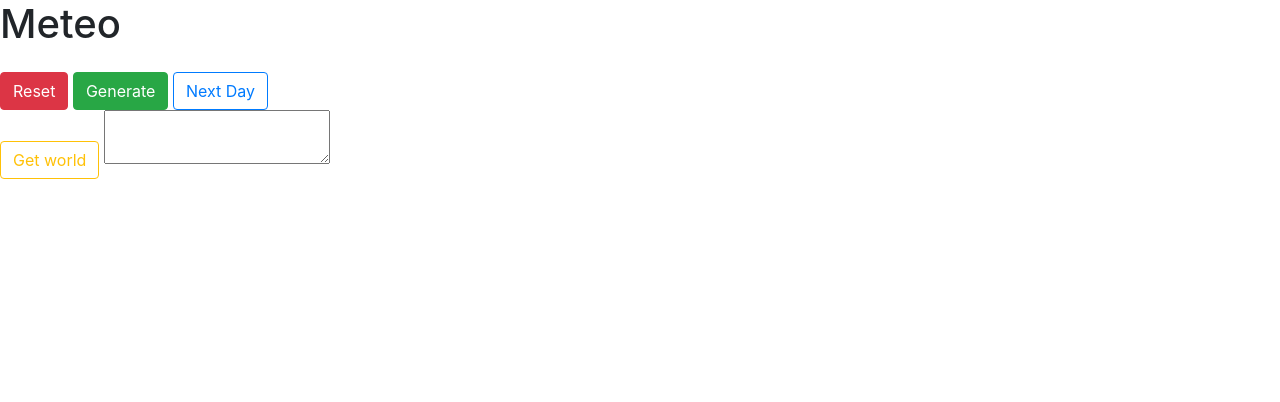
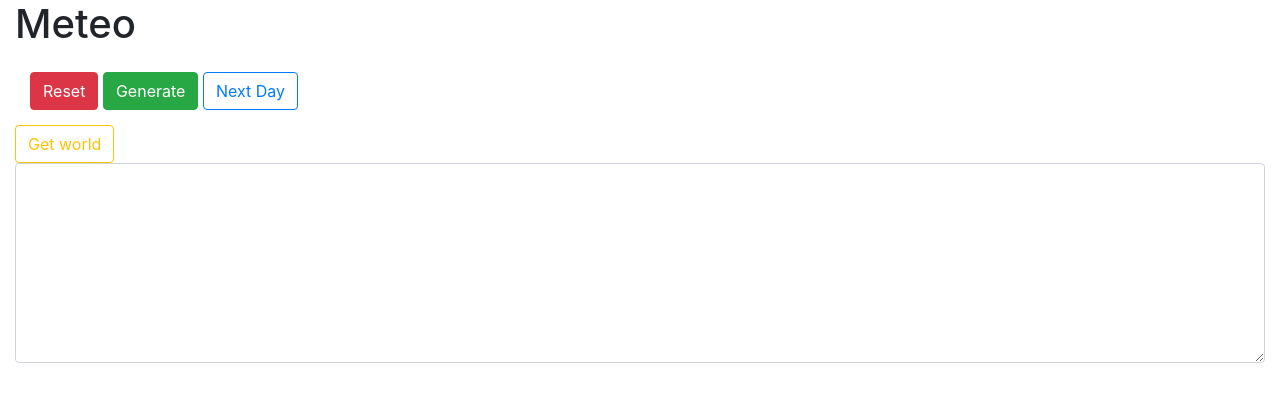
Before and after one commit to Nakasar/meteo_generator, a website: page Node/interface/index.html in a window 1280 px wide. Drawn offline with nearby package versions, Linux system fonts and the light colour scheme; no server answers.

Commit message:
Added some style to interface.

```diff
--- a/Node/interface/index.html
+++ b/Node/interface/index.html
@@ -8,8 +8,10 @@
   <link rel="stylesheet" href="https://maxcdn.bootstrapcdn.com/bootstrap/4.0.0-beta.2/css/bootstrap.min.css" integrity="sha384-PsH8R72JQ3SOdhVi3uxftmaW6Vc51MKb0q5P2rRUpPvrszuE4W1povHYgTpBfshb" crossorigin="anonymous">
 </head>
 <body>
-  <div id="container">
+  <div class="container-fluid" style="margin-bottom: 15px;">
     <h1>Meteo</h1>
+
+    <div class="container-fluid">
       <table class="table" id="meteo-table">
         <thead>
           <tr>
@@ -17,19 +19,22 @@
           </tr>
         </thead>
         <tbody>
+
         </tbody>
       </table>
+    </div>
 
-    <div id="container">
+    <div class="container-fluid" id="meteo-table-actions">
       <button class="btn btn-danger" type="submit" onClick="reset()">Reset</button>
       <button class="btn btn-success" type="submit" onClick="generate()">Generate</button>
       <button class="btn btn-outline-primary" type="submit" onClick="next()">Next Day</button>
     </div>
   </div>
 
-  <div id="container">
+  <div class="container-fluid" id="get-world">
     <button class="btn btn-outline-warning" type="submit" onClick="getWorldParams()">Get world</button>
-    <textarea id="world-params"></textarea>
+    <br>
+    <textarea class="form-control" id="world-params" style="height: 200px;"></textarea>
   </div>
 
   <script src="https://ajax.googleapis.com/ajax/libs/jquery/3.2.1/jquery.js"></script>
@@ -121,7 +126,7 @@
         if (json.success) {
           var world = json.world;
           console.log(world);
-          $('#world-params').val(JSON.stringify(world));
+          $('#world-params').val(JSON.stringify(json, null, 4));
         }
       }
     });
```
Also changed, not shown: Node/generator/world.js (line endings or trailing spaces). Lines whose indentation alone changed are shown as unchanged.
